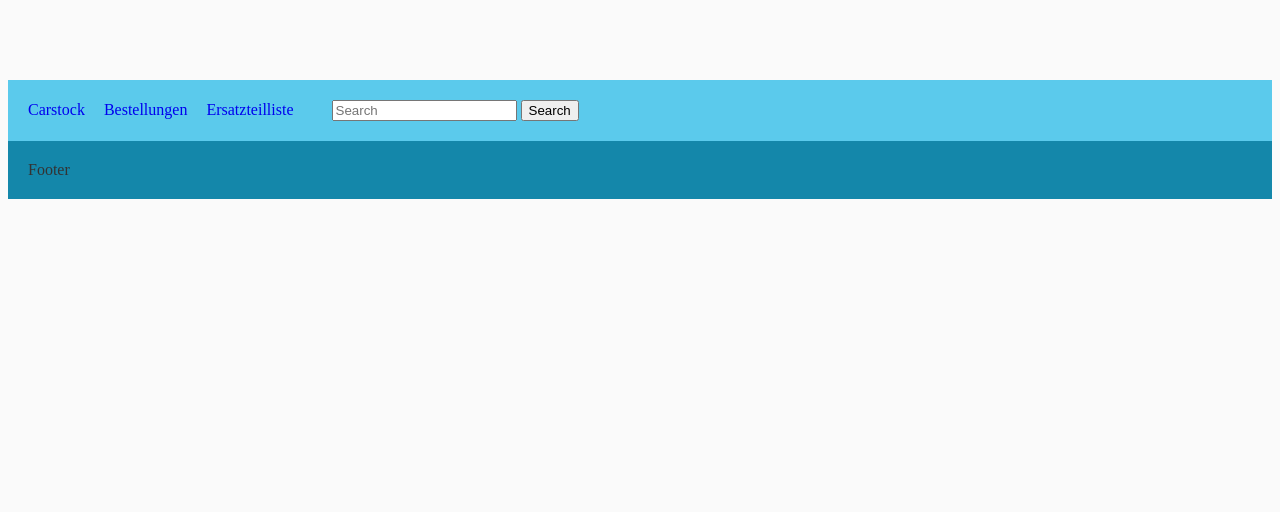
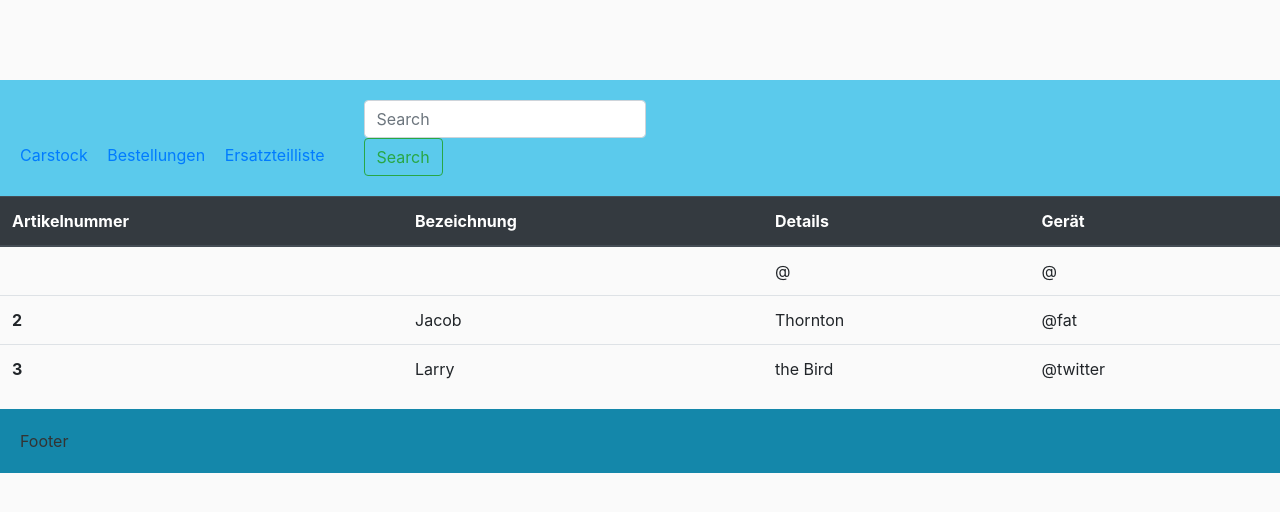
Before and after one commit to Jaenuful/carstock, a Flask app: page /ersatzteilliste in a window 1280 px wide. Shown: the top 512 px of the page. Run offline with Flask 2, Linux system fonts and the light colour scheme; data that the repository does not hold is empty; some libraries are stand-ins or nearby versions.

Commit message:
Seite Ersatzteilliste mit Teilen befüllt

```diff
--- a/templates/ersatzteilliste.html
+++ b/templates/ersatzteilliste.html
@@ -3,6 +3,10 @@
 <head>
     <title>Carstock - ersatzteilliste</title>
     <meta charset="utf-8">
+    <meta name="viewport" content="width=device-width, initial-scale=1, shrink-to-fit=no">
+    <link rel="stylesheet" href="https://stackpath.bootstrapcdn.com/bootstrap/4.4.1/css/bootstrap.min.css"
+        integrity="sha384-Vkoo8x4CGsO3+Hhxv8T/Q5PaXtkKtu6ug5TOeNV6gBiFeWPGFN9MuhOf23Q9Ifjh"
+        crossorigin="anonymous">
     <link rel="stylesheet" href="/static/style.css">
 </head>
 
@@ -22,10 +26,47 @@
 <body>
 
 
-{{Ersatzteile[1]}}
+    <table class="table">
+        <thead class="thead-dark">
+          <tr>
+            <th scope="col">Artikelnummer</th>
+            <th scope="col">Bezeichnung</th>
+            <th scope="col">Details</th>
+            <th scope="col">Gerät</th>
+          </tr>
+        </thead>
+        <tbody>
+          <tr>
+            <th scope="col">{% for Ersatzteile in Ersatzteile %}
+                <p>{{Ersatzteile.Artikelnummer}}</p>
+              {% endfor %}</th>
 
+            <td>{% for Ersatzteile in Ersatzteile %}
+                <p>{{Ersatzteile.Bezeichnung}}</p>
+              {% endfor %}</td>
 
+            <td>@{% for Ersatzteile in Ersatzteile %}
+                <p>{{Ersatzteile.Details}}</p>
+              {% endfor %}</td>
 
+            <td>@{% for Ersatzteile in Ersatzteile %}
+                <p>{{Ersatzteile.Geraet}}</p>
+              {% endfor %}</td>
+          </tr>
+          <tr>
+            <th scope="row">2</th>
+            <td>Jacob</td>
+            <td>Thornton</td>
+            <td>@fat</td>
+          </tr>
+          <tr>
+            <th scope="row">3</th>
+            <td>Larry</td>
+            <td>the Bird</td>
+            <td>@twitter</td>
+          </tr>
+        </tbody>
+      </table>
 
 </body>
 
```
Lines whose indentation alone changed are shown as unchanged.
